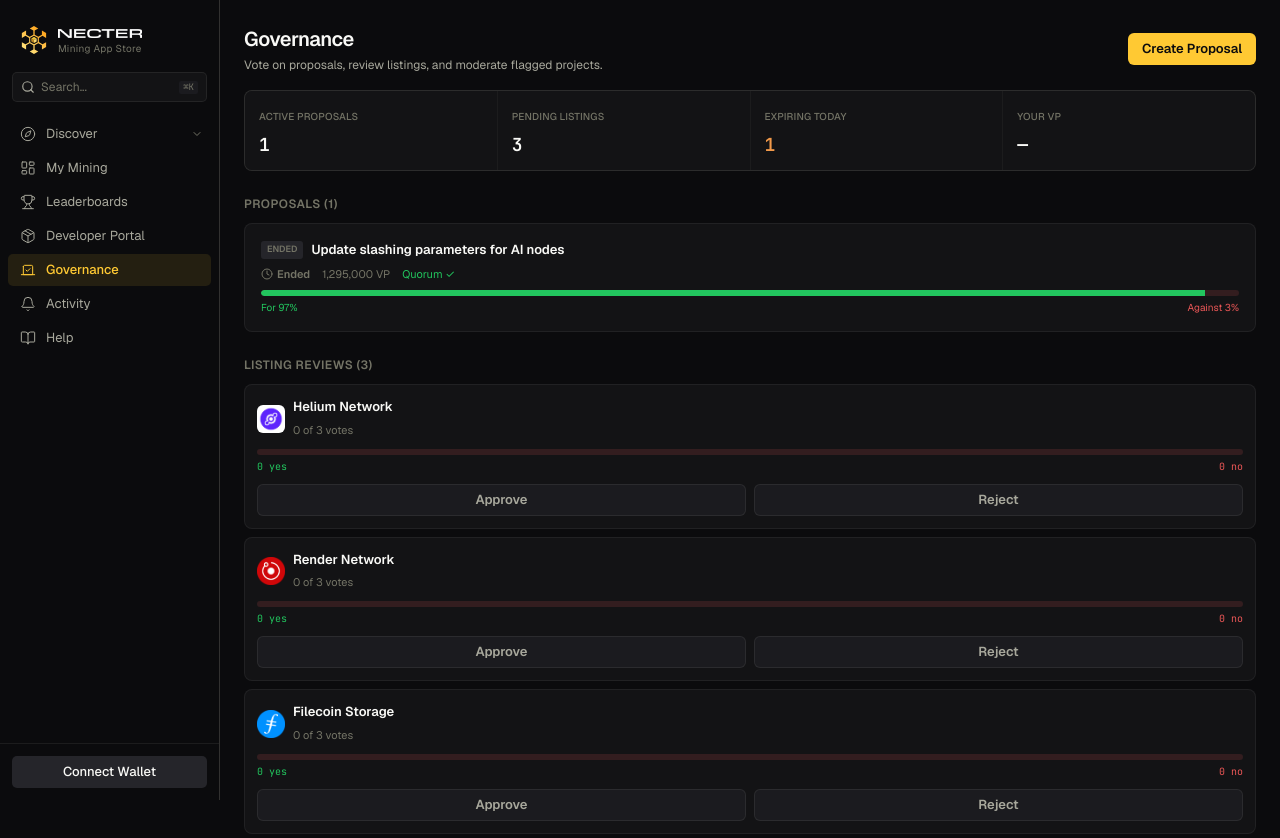
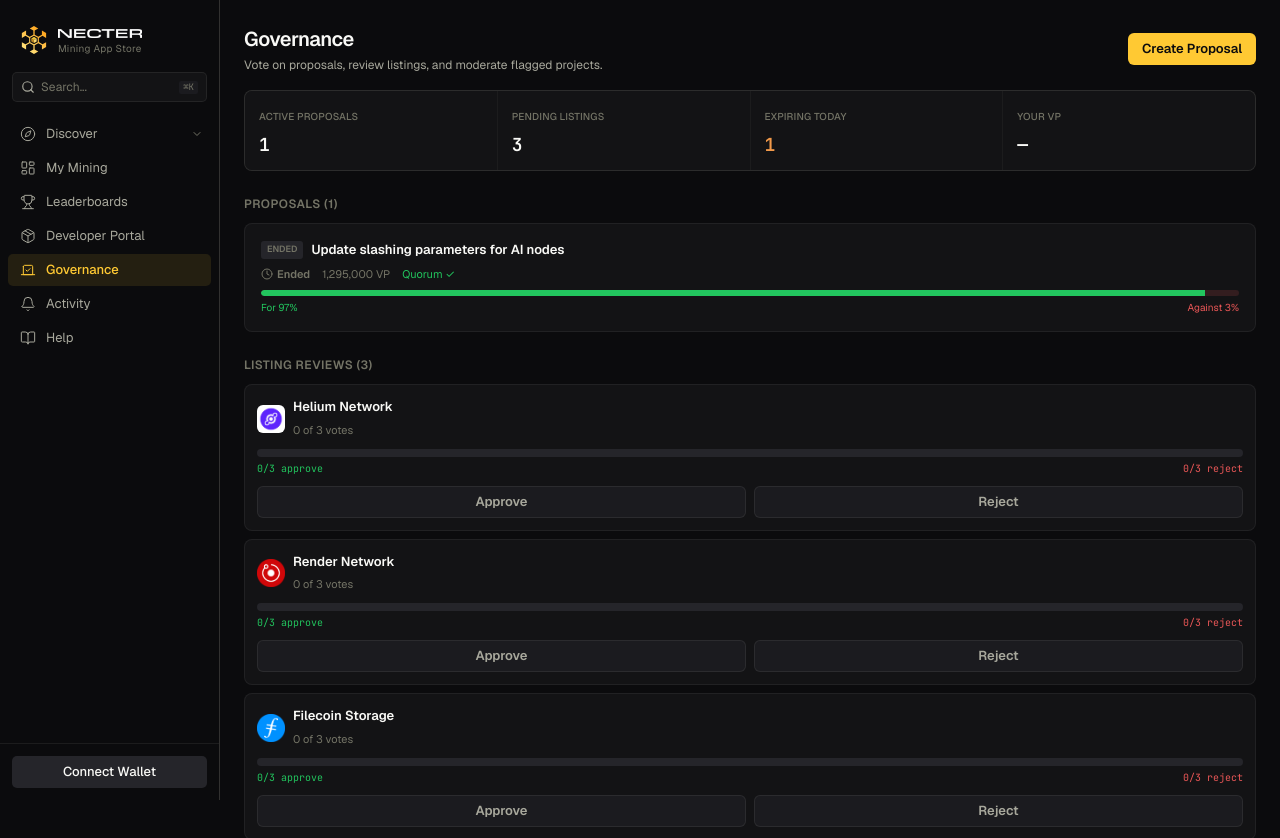
Before and after one commit to GambogeSplash/necter-mining-app-store-svelte, a SvelteKit app: page /governance in a window 1280 px wide. Shown: the top 838 px of the page. Built offline with nearby package versions, Linux system fonts and the light colour scheme; a web font is replaced by a local one.

Commit message:
Fix governance vote bar: show green/red segments against required threshold, taller bar (h-2), X/3 labels

```diff
--- a/src/routes/governance/+page.svelte
+++ b/src/routes/governance/+page.svelte
@@ -323,7 +323,9 @@
 					{#each pendingListings as g (g.appId)}
 						{@const app = appsById.get(g.appId) ?? null}
 						{@const totalVotes = g.yesVotes + g.noVotes}
-						{@const yesPct = totalVotes > 0 ? (g.yesVotes / totalVotes) * 100 : 0}
+						{@const required = g.requiredAttestations || 3}
+						{@const yesPct = required > 0 ? Math.min((g.yesVotes / required) * 100, 100) : 0}
+						{@const noPct = required > 0 ? Math.min((g.noVotes / required) * 100, 100) : 0}
 						<!-- svelte-ignore a11y_no_static_element_interactions -->
 						<div
 							class="p-3 rounded-[8px] bg-[var(--surface-1)] border border-[var(--border)] hover:border-[var(--border-hover)] transition-colors cursor-pointer"
@@ -339,12 +341,13 @@
 									<span class="text-[11px] text-[var(--text-tertiary)]">{g.yesVotes + g.noVotes} of {g.requiredAttestations} votes</span>
 								</div>
 							</div>
-							<div class="h-1.5 rounded-full w-full bg-[rgba(235,87,87,0.15)] overflow-hidden flex mb-1">
-								<div class="h-full bg-[var(--success)] rounded-l-full transition-all duration-300" style="width: {yesPct}%"></div>
+							<div class="h-2 rounded-full w-full bg-[var(--surface-3)] overflow-hidden flex mb-1">
+								<div class="h-full bg-[var(--success)] transition-all duration-300" style="width: {yesPct}%"></div>
+								<div class="h-full bg-[var(--error)] transition-all duration-300" style="width: {noPct}%"></div>
 							</div>
 							<div class="flex justify-between text-[10px] mb-2.5">
-								<span class="font-mono text-[var(--success)]">{g.yesVotes} yes</span>
-								<span class="font-mono text-[var(--error)]">{g.noVotes} no</span>
+								<span class="font-mono text-[var(--success)]">{g.yesVotes}/{required} approve</span>
+								<span class="font-mono text-[var(--error)]">{g.noVotes}/{required} reject</span>
 							</div>
 							<!-- svelte-ignore a11y_no_static_element_interactions -->
 							<div class="flex gap-2" onclick={(e) => e.stopPropagation()} onkeydown={(e) => e.stopPropagation()}>
```
